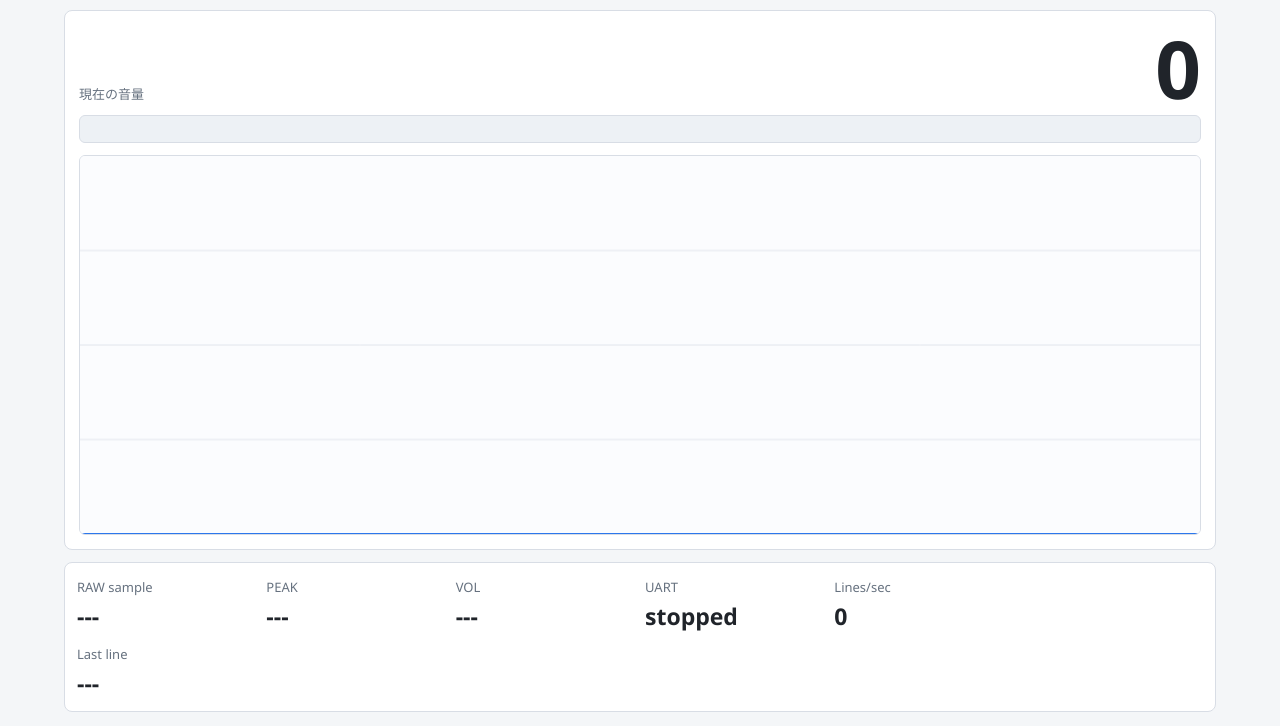
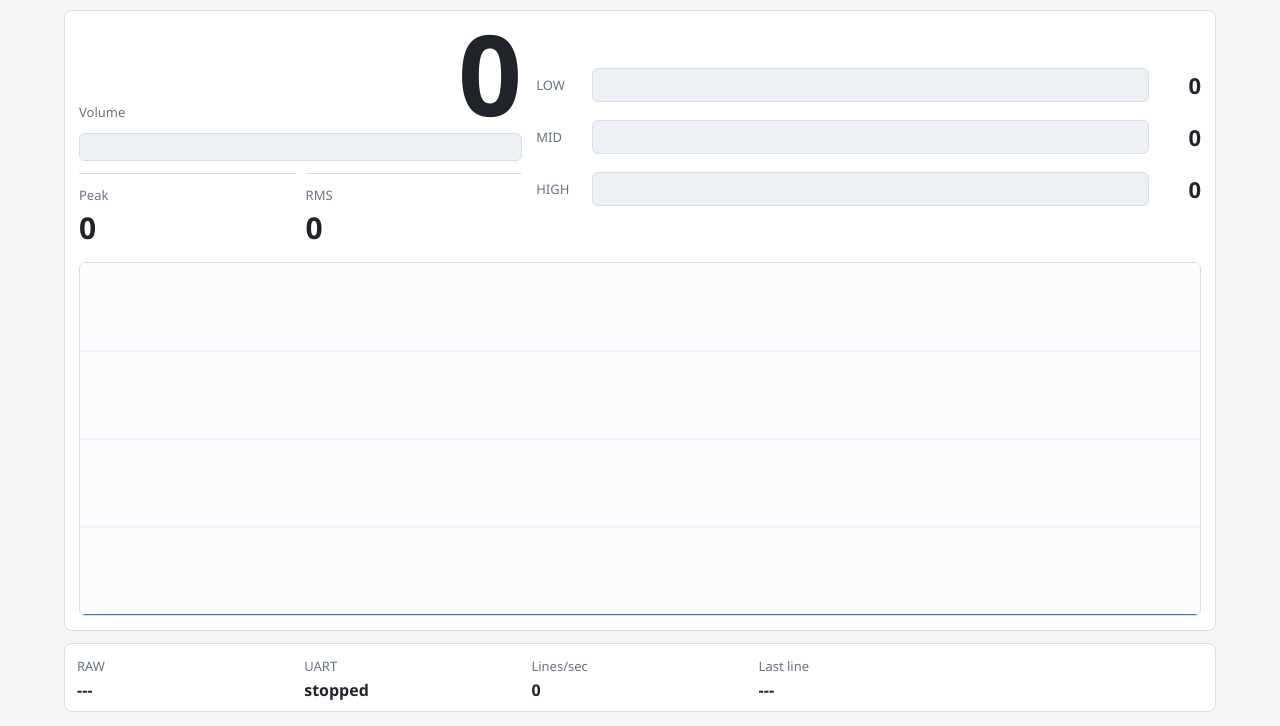
Before and after one commit to sushishinichi1/fpga-mic, a plain HTML site: page web/index.html in a window 1280 px wide. Shown: the part 74-800 px from the top of the page. Drawn offline with Linux system fonts and the light colour scheme.

Commit message:
Add INMP441 three-band music analyzer and Web Serial UI

```diff
--- a/web/app.js
+++ b/web/app.js
@@ -8,9 +8,15 @@ const connectButton = document.querySelector("#connectButton");
 const disconnectButton = document.querySelector("#disconnectButton");
 const rawValue = document.querySelector("#rawValue");
 const peakValue = document.querySelector("#peakValue");
+const rmsValue = document.querySelector("#rmsValue");
 const volumeValue = document.querySelector("#volumeValue");
-const debugVolumeValue = document.querySelector("#debugVolumeValue");
 const volumeBar = document.querySelector("#volumeBar");
+const lowValue = document.querySelector("#lowValue");
+const midValue = document.querySelector("#midValue");
+const highValue = document.querySelector("#highValue");
+const lowBar = document.querySelector("#lowBar");
+const midBar = document.querySelector("#midBar");
+const highBar = document.querySelector("#highBar");
 const uartStatus = document.querySelector("#uartStatus");
 const linesPerSecond = document.querySelector("#linesPerSecond");
 const lastLine = document.querySelector("#lastLine");
@@ -29,6 +35,10 @@ function setConnectedUi(connected) {
   disconnectButton.disabled = !connected;
 }
 
+function clampByte(value) {
+  return Math.max(0, Math.min(255, Number.isFinite(value) ? value : 0));
+}
+
 function resizeCanvas() {
   const rect = canvas.getBoundingClientRect();
   const ratio = window.devicePixelRatio || 1;
@@ -42,14 +52,23 @@ function resizeCanvas() {
   }
 }
 
+function setBar(bar, value) {
+  const clamped = clampByte(value);
+  bar.style.width = `${(clamped / 255) * 100}%`;
+  return clamped;
+}
+
 function updateVolume(value) {
-  const clamped = Math.max(0, Math.min(255, value));
+  const clamped = setBar(volumeBar, value);
   volumeValue.value = String(clamped);
-  debugVolumeValue.value = String(clamped);
-  volumeBar.style.width = `${(clamped / 255) * 100}%`;
   history.push(clamped);
   history = history.slice(-HISTORY_LENGTH);
   drawHistory();
+}
+
+function updateBand(output, bar, value) {
+  const clamped = setBar(bar, value);
+  output.value = String(clamped);
 }
 
 function drawHistory() {
@@ -101,6 +120,14 @@ function updateUartStatus() {
   linesPerSecond.value = String(lineTimestamps.length);
 }
 
+function parseFields(line) {
+  const fields = {};
+  for (const match of line.matchAll(/([A-Z_]+):(-?\d+)/g)) {
+    fields[match[1]] = Number(match[2]);
+  }
+  return fields;
+}
+
 function handleLine(line) {
   const trimmed = line.trim();
   if (!trimmed) {
@@ -110,14 +137,24 @@ function handleLine(line) {
   noteLineReceived();
   lastLine.value = trimmed;
 
-  const match = trimmed.match(/^(?:RAW|AW):(-?\d+)\s+PEAK:(\d+)\s+VOL:(\d+)$/);
-  if (!match) {
+  const fields = parseFields(trimmed);
+  if (!("PEAK" in fields)) {
     return;
   }
 
-  rawValue.value = match[1];
-  peakValue.value = match[2];
-  updateVolume(Number(match[3]));
+  if ("RAW" in fields) {
+    rawValue.value = String(fields.RAW);
+  }
+
+  const peak = clampByte(fields.PEAK);
+  const rms = clampByte(fields.RMS ?? peak);
+  peakValue.value = String(peak);
+  rmsValue.value = String(rms);
+  updateVolume(rms);
+
+  updateBand(lowValue, lowBar, fields.LOW ?? 0);
+  updateBand(midValue, midBar, fields.MID ?? 0);
+  updateBand(highValue, highBar, fields.HIGH ?? 0);
 }
 
 async function readLoop() {
--- a/web/index.html
+++ b/web/index.html
@@ -3,14 +3,14 @@
 <head>
   <meta charset="utf-8">
   <meta name="viewport" content="width=device-width, initial-scale=1">
-  <title>INMP441 Debug Monitor</title>
+  <title>INMP441 Music Analyzer</title>
   <link rel="stylesheet" href="style.css">
 </head>
 <body>
   <main class="app">
     <header class="topbar">
       <div class="title">
-        <h1>INMP441 Debug Monitor</h1>
+        <h1>INMP441 Music Analyzer</h1>
         <p>Tang Nano 9K / Web Serial / 115200 bps</p>
       </div>
       <div class="actions">
@@ -19,31 +19,54 @@
       </div>
     </header>
 
-    <section class="meter">
-      <div class="readout">
-        <span>&#29694;&#22312;&#12398;&#38899;&#37327;</span>
-        <output id="volumeValue">0</output>
-      </div>
-      <div class="bar" aria-label="volume bar">
-        <div id="volumeBar" class="bar-fill"></div>
-      </div>
-      <div class="graph-wrap">
+    <section class="dashboard">
+      <section class="volume-panel" aria-label="volume">
+        <div class="readout">
+          <span>Volume</span>
+          <output id="volumeValue">0</output>
+        </div>
+        <div class="bar volume-bar" aria-label="volume bar">
+          <div id="volumeBar" class="bar-fill volume-fill"></div>
+        </div>
+        <div class="stats">
+          <div>
+            <span>Peak</span>
+            <output id="peakValue">0</output>
+          </div>
+          <div>
+            <span>RMS</span>
+            <output id="rmsValue">0</output>
+          </div>
+        </div>
+      </section>
+
+      <section class="bands" aria-label="frequency bands">
+        <div class="band-row">
+          <span>LOW</span>
+          <div class="bar"><div id="lowBar" class="bar-fill low-fill"></div></div>
+          <output id="lowValue">0</output>
+        </div>
+        <div class="band-row">
+          <span>MID</span>
+          <div class="bar"><div id="midBar" class="bar-fill mid-fill"></div></div>
+          <output id="midValue">0</output>
+        </div>
+        <div class="band-row">
+          <span>HIGH</span>
+          <div class="bar"><div id="highBar" class="bar-fill high-fill"></div></div>
+          <output id="highValue">0</output>
+        </div>
+      </section>
+
+      <section class="graph-wrap" aria-label="history">
         <canvas id="historyCanvas" aria-label="volume history"></canvas>
-      </div>
+      </section>
     </section>
 
     <section class="debug">
       <div class="debug-item">
-        <span>RAW sample</span>
+        <span>RAW</span>
         <output id="rawValue">---</output>
-      </div>
-      <div class="debug-item">
-        <span>PEAK</span>
-        <output id="peakValue">---</output>
-      </div>
-      <div class="debug-item">
-        <span>VOL</span>
-        <output id="debugVolumeValue">---</output>
       </div>
       <div class="debug-item">
         <span>UART</span>
--- a/web/style.css
+++ b/web/style.css
@@ -1,14 +1,15 @@
 :root {
   color-scheme: light;
-  --bg: #f4f6f8;
+  --bg: #f5f6f8;
   --panel: #ffffff;
   --ink: #20242a;
-  --muted: #66717f;
+  --muted: #687382;
   --line: #d8dde5;
   --blue: #1f6feb;
   --green: #178f4d;
-  --yellow: #d29a16;
+  --amber: #d29a16;
   --red: #c9353d;
+  --cyan: #087ea4;
 }
 
 *,
@@ -48,7 +49,6 @@ body {
   justify-content: space-between;
   gap: 16px;
   min-height: 58px;
-  padding: 0 2px;
 }
 
 .title {
@@ -57,7 +57,7 @@ body {
 
 h1 {
   margin: 0;
-  font-size: clamp(22px, 2.5vw, 34px);
+  font-size: clamp(22px, 3vh, 32px);
   line-height: 1.05;
   letter-spacing: 0;
 }
@@ -93,7 +93,7 @@ button:disabled {
   cursor: not-allowed;
 }
 
-.meter,
+.dashboard,
 .debug {
   min-height: 0;
   border: 1px solid var(--line);
@@ -101,12 +101,20 @@ button:disabled {
   background: var(--panel);
 }
 
-.meter {
+.dashboard {
   display: grid;
-  grid-template-rows: auto auto minmax(0, 1fr);
-  gap: 12px;
+  grid-template-columns: minmax(260px, 0.8fr) minmax(320px, 1.2fr);
+  grid-template-rows: auto minmax(0, 1fr);
+  gap: 14px;
   padding: 14px;
   overflow: hidden;
+}
+
+.volume-panel {
+  display: grid;
+  grid-template-rows: auto auto auto;
+  gap: 12px;
+  min-width: 0;
 }
 
 .readout {
@@ -114,17 +122,19 @@ button:disabled {
   align-items: end;
   justify-content: space-between;
   gap: 16px;
-  min-height: 78px;
+  min-height: 92px;
 }
 
 .readout span,
+.stats span,
+.band-row span,
 .debug-item span {
   color: var(--muted);
   font-size: 13px;
 }
 
 .readout output {
-  font-size: clamp(64px, 10vh, 108px);
+  font-size: clamp(68px, 14vh, 128px);
   line-height: 0.86;
   font-weight: 760;
   font-variant-numeric: tabular-nums;
@@ -142,11 +152,76 @@ button:disabled {
 .bar-fill {
   width: 0%;
   height: 100%;
-  background: linear-gradient(90deg, var(--green), var(--yellow), var(--red));
   transition: width 80ms linear;
 }
 
+.volume-fill {
+  background: linear-gradient(90deg, var(--green), var(--amber), var(--red));
+}
+
+.low-fill {
+  background: var(--green);
+}
+
+.mid-fill {
+  background: var(--amber);
+}
+
+.high-fill {
+  background: var(--cyan);
+}
+
+.stats {
+  display: grid;
+  grid-template-columns: repeat(2, minmax(0, 1fr));
+  gap: 10px;
+}
+
+.stats div {
+  min-width: 0;
+  border-top: 1px solid var(--line);
+  padding-top: 9px;
+}
+
+.stats output,
+.band-row output,
+.debug-item output {
+  font-weight: 720;
+  font-variant-numeric: tabular-nums;
+}
+
+.stats output {
+  display: block;
+  margin-top: 2px;
+  font-size: 30px;
+}
+
+.bands {
+  display: grid;
+  align-content: center;
+  gap: 18px;
+  min-width: 0;
+}
+
+.band-row {
+  display: grid;
+  grid-template-columns: 46px minmax(0, 1fr) 42px;
+  align-items: center;
+  gap: 10px;
+  min-width: 0;
+}
+
+.band-row .bar {
+  height: 34px;
+}
+
+.band-row output {
+  text-align: right;
+  font-size: 22px;
+}
+
 .graph-wrap {
+  grid-column: 1 / -1;
   min-height: 0;
   overflow: hidden;
 }
@@ -155,6 +230,7 @@ canvas {
   display: block;
   width: 100%;
   height: 100%;
+  min-height: 180px;
   border: 1px solid var(--line);
   border-radius: 6px;
   background: #fbfcfe;
@@ -162,9 +238,9 @@ canvas {
 
 .debug {
   display: grid;
-  grid-template-columns: repeat(6, minmax(0, 1fr));
+  grid-template-columns: repeat(5, minmax(0, 1fr));
   gap: 10px;
-  padding: 12px;
+  padding: 10px 12px;
   overflow: hidden;
 }
 
@@ -178,9 +254,7 @@ canvas {
   overflow: hidden;
   text-overflow: ellipsis;
   white-space: nowrap;
-  font-size: clamp(16px, 2vw, 23px);
-  font-weight: 700;
-  font-variant-numeric: tabular-nums;
+  font-size: 16px;
 }
 
 .debug-item.wide {
@@ -206,8 +280,17 @@ canvas {
     flex: 1 1 auto;
   }
 
+  .dashboard {
+    grid-template-columns: 1fr;
+    grid-template-rows: auto auto minmax(160px, 1fr);
+  }
+
+  .graph-wrap {
+    grid-column: auto;
+  }
+
   .readout {
-    min-height: 64px;
+    min-height: 72px;
   }
 
   .debug {
```
Also changed, not shown: 6 other files.
